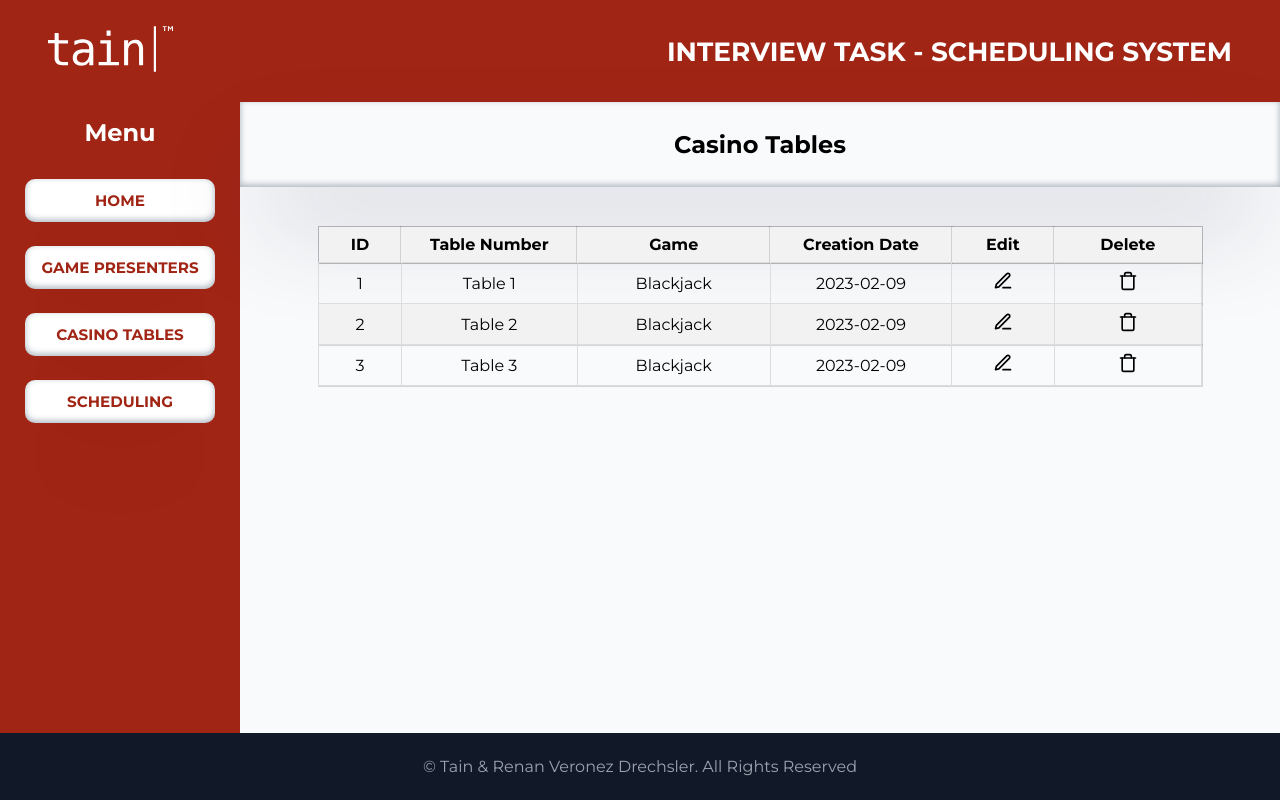
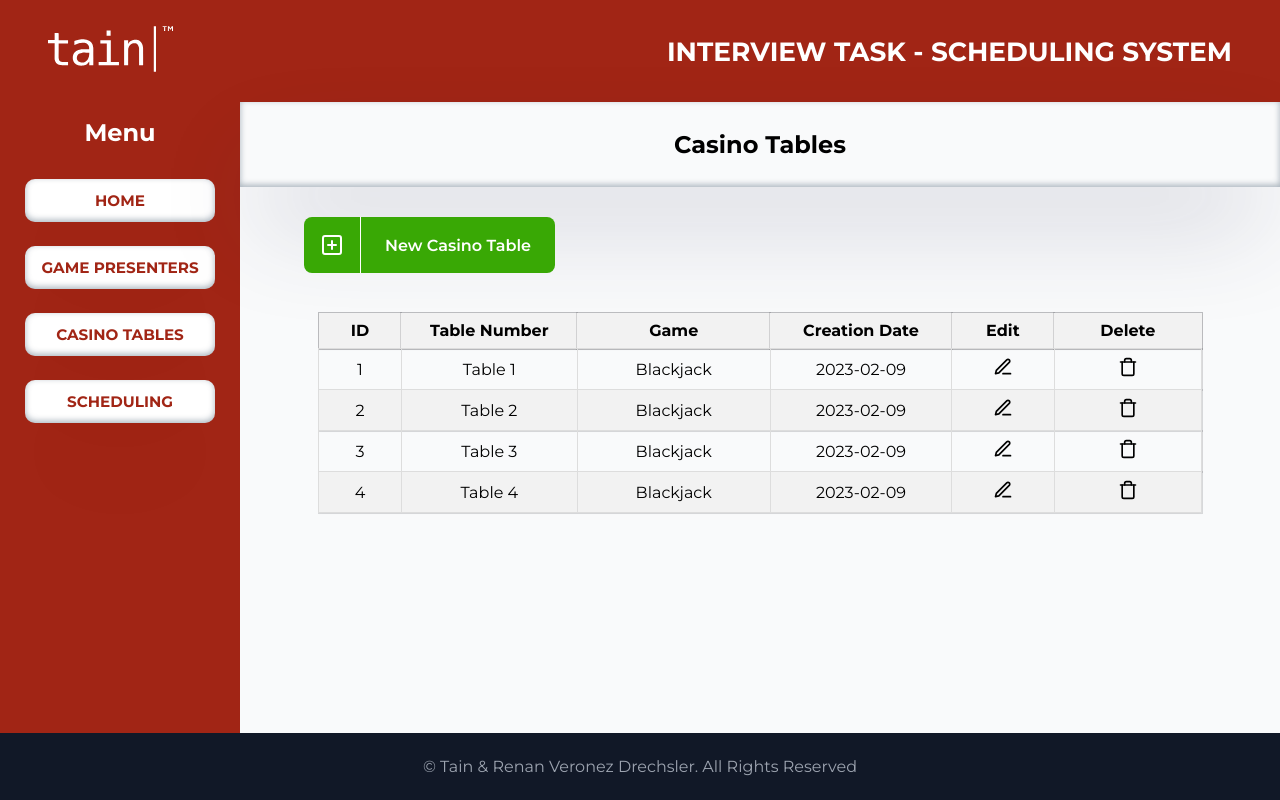
Before and after one commit to renanvzd/scheduling-system-tain-test, a Next.js app: page /casino-tables in a window 1280 px wide. Built offline with nearby package versions, Linux system fonts and the light colour scheme; data requests are answered from the project's data file.

Commit message:
feat: Casino Tables - Create new table

```diff
--- a/server.json
+++ b/server.json
@@ -37,6 +37,12 @@
       "tableNumber": "Table 3",
       "game": "Blackjack",
       "creationDate": "2023-02-09"
+    },
+    {
+      "tableNumber": "Table 4",
+      "game": "Blackjack",
+      "creationDate": "2023-02-09",
+      "id": 4
     }
   ]
 }
--- /dev/null
+++ b/src/components/CasinoTables/ButtonAddCasinoTables/index.tsx
@@ -0,0 +1,29 @@
+import { FiPlusSquare } from 'react-icons/fi';
+
+import { Container } from './styles';
+
+interface ButtonAddCasinoTablesProps {
+  openModal: () => void
+}
+
+export function ButtonAddCasinoTables({ openModal }: ButtonAddCasinoTablesProps) {
+  return (
+    <Container>
+      <header>
+        <nav>
+          <div>
+            <button
+              type="button"
+              onClick={openModal}
+            >
+              <div className="icon">
+                <FiPlusSquare size={24} />
+              </div>
+              <div className="text">New Casino Table</div>
+            </button>
+          </div>
+        </nav>
+      </header>
+    </Container>
+  )
+}
--- /dev/null
+++ b/src/components/CasinoTables/ButtonAddCasinoTables/styles.ts
@@ -0,0 +1,44 @@
+import styled from 'styled-components';
+
+export const Container = styled.div`
+  padding: 30px 0 0 0;
+
+  header {
+    margin: 0 0rem 0 4rem;
+    padding: 0 0 0px;
+    display: flex;
+    align-items: center;
+    justify-content: left;
+
+    nav {
+      div {
+        button {
+          background: #39a805;
+          color: #fff;
+          font-weight: 600;
+          border-radius: 8px;
+          border: 0;
+
+          display: flex;
+          flex-direction: row;
+          align-items: center;
+
+          .text {
+            padding: 16px 24px;
+            font-size: 1rem;
+          }
+
+          .icon {
+            display: flex;
+            padding: 16px 16px;
+            border-right: 1px solid #fff;
+            margin: 0 auto;
+          }
+        }
+        button:hover {
+          background: #328c08;
+        }
+      }
+    }
+  }
+`;
--- /dev/null
+++ b/src/components/CasinoTables/ModalAddTable/index.tsx
@@ -0,0 +1,47 @@
+import { useRef } from 'react';
+import { FiCheckSquare } from 'react-icons/fi';
+import { FormHandles } from '@unform/core';
+
+import { Modal } from '@/components/Modal';
+import { Input } from '@/components/Input';
+import { Form } from './styles';
+
+interface AddTable {
+  tableNumber: string;
+  game: string;
+  creationDate: string;
+}
+
+interface ModalAddEmployee {
+  isOpen: boolean;
+  setIsOpen: () => void;
+  handleAddTable: (data: AddTable) => void;
+}
+
+export function ModalAddTable({ isOpen, setIsOpen, handleAddTable }: ModalAddEmployee) {
+
+  const handleSubmit = async (data: AddTable) => {
+    handleAddTable(data);
+    setIsOpen();
+  };
+
+  const formRef = useRef<FormHandles>(null);
+
+  return (
+    <Modal isOpen={isOpen} setIsOpen={setIsOpen}>
+      <Form ref={formRef} onSubmit={handleSubmit}>
+        <p className='modal-title'>New Game Table</p>
+        <Input name="tableNumber" placeholder="Table Number" />
+        <Input name="game" placeholder="Game" />
+        <Input name="creationDate" placeholder="Creation Date" />
+
+        <button type="submit">
+          <div className="icon">
+            <FiCheckSquare size={24} />
+          </div>
+          <p className="text-button">Add new table</p>
+        </button>
+      </Form>
+    </Modal>
+  );
+}
--- /dev/null
+++ b/src/components/CasinoTables/ModalAddTable/styles.ts
@@ -0,0 +1,47 @@
+import styled from 'styled-components';
+import { Form as Unform } from '@unform/web';
+
+export const Form = styled(Unform)`
+  padding: 48px 40px;
+  display: flex;
+  flex-direction: column;
+
+  .modal-title {
+    font-weight: 600;
+    font-size: 2rem;
+    line-height: 36px;
+    margin-bottom: 40px;
+  }
+
+  button {
+    margin-top: 48px;
+    align-self: flex-end;
+  }
+
+  button {
+    background: #39a805;
+    color: #fff;
+    font-weight: 600;
+    border-radius: 8px;
+    border: 0;
+
+    display: flex;
+    flex-direction: row;
+    align-items: center;
+
+    .text-button {
+      font-size: 1rem;
+      padding: 16px 24px;
+    }
+
+    .icon {
+      display: flex;
+      padding: 16px 16px;
+      border-right: 1px solid #fff;
+      margin: 0 auto;
+    }
+  }
+  button:hover {
+    background: #328c08;
+  }
+`;
--- a/src/pages/casino-tables.tsx
+++ b/src/pages/casino-tables.tsx
@@ -5,6 +5,8 @@ import { Layout } from "@/components/Layout"
 
 import { Header } from "../styles/styles";
 import { CasinoTablesList } from "@/components/CasinoTables/TablesList";
+import { ButtonAddCasinoTables } from "@/components/CasinoTables/ButtonAddCasinoTables";
+import { ModalAddTable } from "@/components/CasinoTables/ModalAddTable";
 
 interface ICasinoTable {
   id: number;
@@ -16,6 +18,7 @@ interface ICasinoTable {
 
 export default function Tables() {
   const [tables, setTables] = useState<ICasinoTable[]>([]);
+  const [modalOpen, setModalOpen] = useState(false);
 
   useEffect(() => {
     async function getTables() {
@@ -26,11 +29,33 @@ export default function Tables() {
     getTables()
   }, [])
 
+  const toggleModal = () => {
+    setModalOpen(!modalOpen);
+  }
+
+  async function handleAddTable(employee: Omit<ICasinoTable, 'id'>,): Promise<void> {
+    try {
+      const response = await api.post('/casino-tables', {
+        ...employee,
+      });
+
+      setTables([...tables, response.data]);
+    } catch (err) {
+      console.log(err);
+    }
+  }
+
   return (
     <Layout>
       <Header>
         <p>Casino Tables</p>
       </Header>
+      <ButtonAddCasinoTables openModal={toggleModal} />
+      <ModalAddTable
+        isOpen={modalOpen}
+        setIsOpen={toggleModal}
+        handleAddTable={handleAddTable}
+      />
       <CasinoTablesList tables={tables} />
     </Layout>
   )
```
